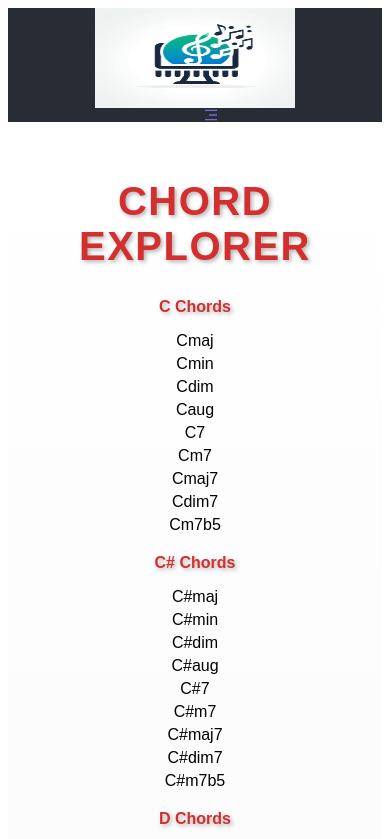
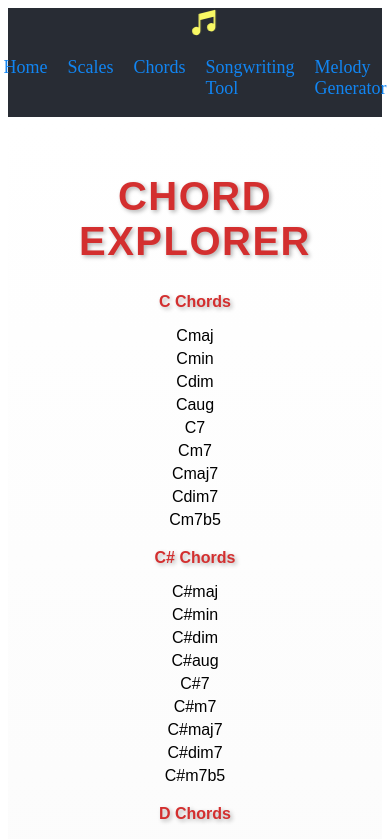
Before and after one commit to LongDefeat/music-app, a Next.js app: page /chords in a window 390 px wide. Shown: the top 839 px of the page. Built offline with nearby package versions, Linux system fonts and the light colour scheme.

Commit message:
reconfigure navigation and add logo animation

```diff
--- a/src/app/components/Navigation.tsx
+++ b/src/app/components/Navigation.tsx
@@ -1,46 +1,43 @@
-import { slide as Menu } from "react-burger-menu";
-import { useState } from "react";
 import Link from "next/link";
 import Image from "next/image";
-import { RiMenu3Line } from "react-icons/ri";
+
+import { PiMusicNotesFill } from "react-icons/pi";
 
 import styles from "../styles/Navigation.module.css";
 
 export default function Navigation() {
-  const [isMenuOpen, setIsMenuOpen] = useState(false);
-
-  const handleMenuClick = () => {
-    setIsMenuOpen(!isMenuOpen);
-  };
-
   return (
     <nav className={styles.nav}>
-      <div id="logo">
-        <Image src="/music-logo.png" alt="logo" width={200} height={100} />
+      <div id="logo" className={styles.logoAnimation}>
+        <PiMusicNotesFill className={styles.logo} />
       </div>
-
-      <div className={styles.menuContainer} onClick={handleMenuClick}>
-        <div className={styles.burgerIcon}>
-          <RiMenu3Line />
-        </div>
-        <Menu right isOpen={isMenuOpen} id="react-burger-menu-btn">
+      <ul className={styles.navList}>
+        <li className={styles.navItem}>
           <Link href="/" className={styles.navLink}>
             Home
           </Link>
+        </li>
+        <li className={styles.navItem}>
           <Link href="/scales" className={styles.navLink}>
             Scales
           </Link>
+        </li>
+        <li className={styles.navItem}>
           <Link href="/chords" className={styles.navLink}>
             Chords
           </Link>
+        </li>
+        <li className={styles.navItem}>
           <Link href="/songwriting" className={styles.navLink}>
             Songwriting Tool
           </Link>
+        </li>
+        <li className={styles.navItem}>
           <Link href="/melody" className={styles.navLink}>
             Melody Generator
           </Link>
-        </Menu>
-      </div>
+        </li>
+      </ul>
     </nav>
   );
 }
--- a/src/app/page.tsx
+++ b/src/app/page.tsx
@@ -93,7 +93,7 @@ export default function Home() {
 
   return (
     <>
-      {/* <Navigation /> */}
+      <Navigation />
       <div className={styles.container}>
         <h1 className={styles.pageTitle}>Chord Notes Finder</h1>
         <form className={styles.chordForm} onSubmit={handleSubmit}>
--- a/src/app/styles/Navigation.module.css
+++ b/src/app/styles/Navigation.module.css
@@ -6,62 +6,87 @@
   align-items: center;
 }
 
-#logo {
-  display: block;
-  padding: 0 30px;
-  font-size: 20px;
-  margin-left: auto;
+.logoAnimation {
+  animation: bounce 2s ease-in-out infinite;
+  color: rgb(246, 246, 109);
+  padding-left: 20px;
 }
 
-.menuContainer {
-  display: flex;
-  align-items: center;
-  width: 5px;
-  height: 10px;
+@keyframes bounce {
+  0%,
+  100% {
+    transform: translateX(0);
+  }
+  50% {
+    transform: translateX(10px);
+  }
 }
 
-.burgerIcon {
-  color: rgb(111, 111, 206);
-  cursor: pointer;
-  padding: 10px;
+.navList {
+  display: flex;
+  margin: 0;
+  padding: 0;
+  list-style-type: none;
 }
 
-#react-burger-menu-btn {
-  height: 10px;
-  width: 10px;
+.navItem {
+  margin: 0 10px;
+  border-bottom: 3px solid transparent;
 }
 
 .navLink {
+  color: rgb(17, 133, 242);
+  text-decoration: none;
+  font-size: 18px;
+  padding: 20px 10px;
   display: block;
-  padding: 0 20px;
-  color: rgb(111, 111, 206);
-  font-size: 20px;
-  line-height: 60px;
-  text-decoration: none;
+  transition: color 0.3s;
 }
+
+.logo {
+  color: rgb(248, 248, 100);
+  font-size: 30px;
+}
+
+/* Add this inside the existing .logoAnimation class */
+.logoAnimation {
+  position: relative;
+  animation: bounce 2s ease-in-out infinite;
+  color: rgb(255, 255, 106);
+}
+
+/* New styles for the line */
+.logoAnimation::after {
+  content: "";
+  /position: absolute;
+  bottom: -5px;
+  left: 0;
+  width: 100%;
+  height: 2px;
+  background-color: rgb(255, 137, 137);
+  animation: bounce-opposite 2s ease-in-out infinite;
+}
+
+/* New keyframes for the opposite animation */
+@keyframes bounce-opposite {
+  0%,
+  100% {
+    transform: translateX(10px); /* Start and end 10px to the right */
+  }
+  50% {
+    transform: translateX(0); /* Middle at the original position */
+  }
+}
+
+/* The rest of your existing CSS */
 
 .navLink:hover,
 .navLink:focus {
-  background-color: #000000;
-  color: #ffffff;
+  color: #ffffff; /* White color on hover/focus */
 }
 
-/* Responsive Design */
 @media (max-width: 768px) {
   .nav {
-    flex-direction: column;
-  }
-  .burgerIcon {
-    display: block; /* Show on smaller screens */
-  }
-
-  /* Hide full menu on smaller screens */
-  .navList {
-    display: none;
-  }
-
-  .navList {
-    display: flex;
     flex-direction: column;
   }
 
@@ -71,10 +96,6 @@
   }
 
   .navLink {
-    padding: 0 40px;
+    padding: 15px 0; /* Adjust padding for vertical layout */
   }
 }
-
-.burgerIcon:hover {
-  color: #61dafb;
-}
```
